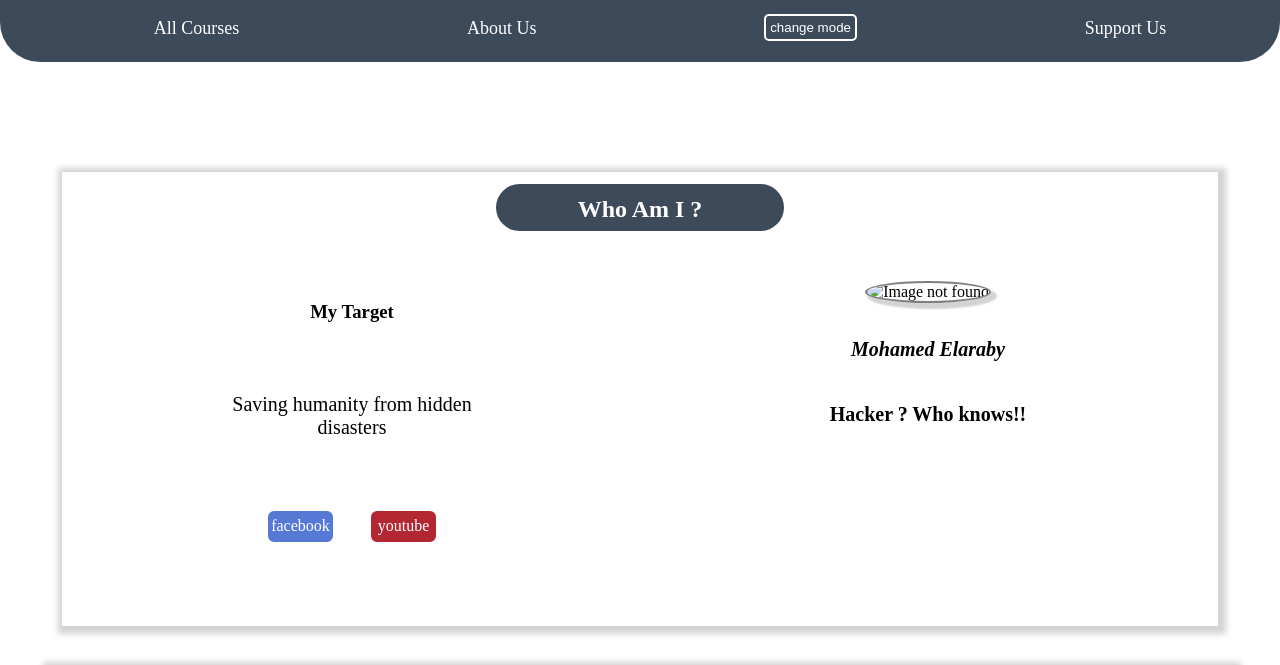
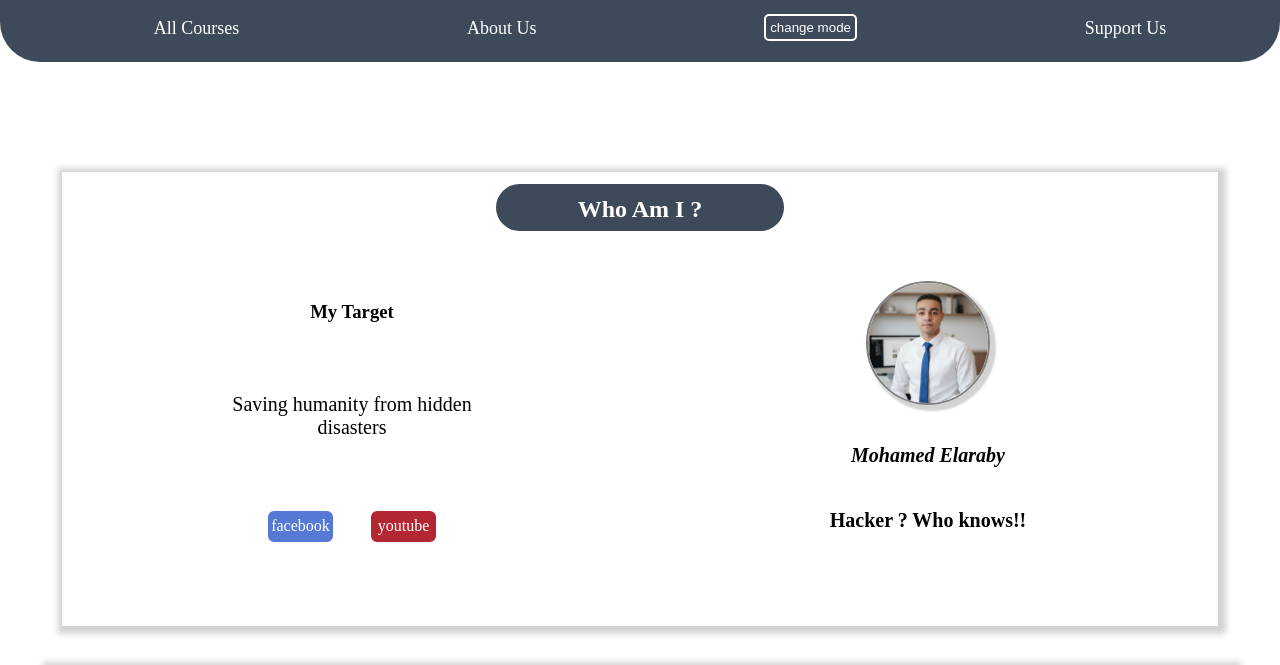
Before and after one commit to Elaraby-307/My_First_Website, a plain HTML site: page index.html in a window 1280 px wide. Shown: the part 58-723 px from the top of the page. Drawn offline with Linux system fonts and the light colour scheme.

Commit message:
update index.html with new changes

```diff
--- a/index.html
+++ b/index.html
@@ -43,8 +43,7 @@
 
                 <div id="Right_sec">
 
-                    <img id="my_img" src="../Gemini_Generated_Image_v6qekkv6qekkv6qe.png" alt="Image not found"
-                        height="120px" width="120px">
+                    <img id="my_img" src="Gemini_Generated_Imag.png" alt="Image not found" height="120px" width="120px">
                     <div class="under_photo">
                         <p id="fp"><i> <b>Mohamed Elaraby</b></i></p>
                         <p id="secondp"><b>Hacker ? Who knows!!</b></b></p>
```
